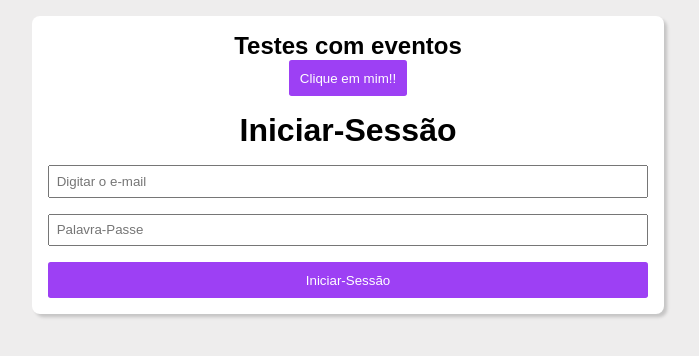
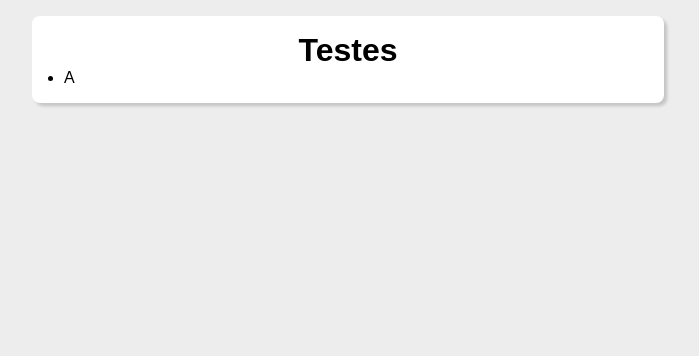
Before and after one commit to sweltonjr2003/estudos-com-react, a React (Vite) app: page / in a window 1280 px wide. Shown: the top 356 px of the page, without its empty margins (292-991 px from the left). Built offline with nearby package versions, Linux system fonts and the light colour scheme.

Commit message:
Estudos com o useState do react

```diff
--- a/src/App.jsx
+++ b/src/App.jsx
@@ -1,6 +1,6 @@
 import './App.css'
-import Botao from './components/eventos/Botao'
-import Formulario from './components/eventos/Formulario'
+import Pai from './components/teste/Pai'
+
 
 function App() {
 
@@ -8,9 +8,12 @@ function App() {
 
   return (
     <div className="App">
-      <h2>Testes com eventos</h2>
-      <Botao />
-      <Formulario />
+      <h1>Testes</h1>
+      <Pai>
+        <ul>
+          <li>A</li>
+        </ul>
+      </Pai>
     </div>
   )
 }
--- a/src/components/eventos/Formulario.jsx
+++ b/src/components/eventos/Formulario.jsx
@@ -12,13 +12,27 @@ const Formulario = () => {
         )
     }
 
+    const alerta = (e) => {
+        if(e.key === 'Enter') {
+            Swal.fire(
+                'Evento de alerta testado com sucesso!!',
+                '',
+                'success'
+            )
+        }
+
+    }
+
     return (
-        <form onSubmit={login}>
-            <h1>Iniciar-Sessão</h1>
-            <input type="email" name="email" id="email" placeholder='Digitar o e-mail'/>
-            <input type="password" name="password" id="password" placeholder='Palavra-Passe' />
-            <button>Iniciar-Sessão</button>
-        </form>
+        <>
+            <form onSubmit={login}>
+                <h1>Iniciar-Sessão</h1>
+                <input type="email" name="email" id="email" placeholder='Digitar o e-mail'/>
+                <input onKeyPress={alerta} type="password" name="password" id="password" placeholder='Palavra-Passe' />
+
+                <button>Iniciar-Sessão</button>
+            </form>
+        </>
     )
 }
 
--- /dev/null
+++ b/src/components/teste/Pai.jsx
@@ -0,0 +1,9 @@
+const Pai = (props) => {
+  return (
+    <div>
+        {props.children}
+    </div>
+  )
+}
+
+export default Pai
--- /dev/null
+++ b/src/components/useState/Formulario.css
@@ -0,0 +1,36 @@
+form {
+    margin-top: 1em;
+}
+
+div {
+    margin: 1em 0;
+    display: flex;
+    flex-direction: column;
+}
+
+label {
+    text-align: left;
+}
+
+input {
+    padding: .5em;
+}
+
+input:focus,
+button:focus {
+    outline: .3em solid #932cf332;
+}
+
+button {
+    background-color: #932cf3;
+    color: white;
+    padding: .8em;
+    border: none;
+    border-radius: .2em;
+    cursor: pointer;
+    opacity: .9;
+}
+
+button:hover {
+    opacity: 1;
+}
```
Also changed, not shown: src/components/useState/Botao.jsx (added, +15 -0 lines), src/components/useState/Formulario.jsx (added, +43 -0 lines).
